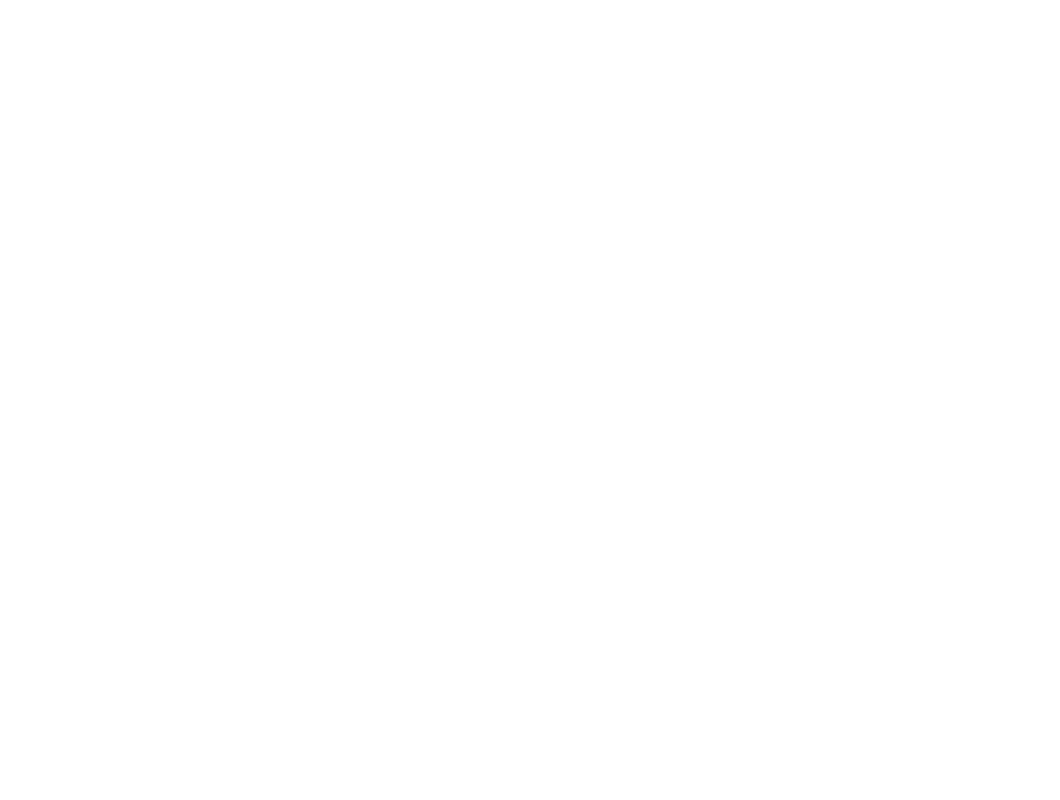
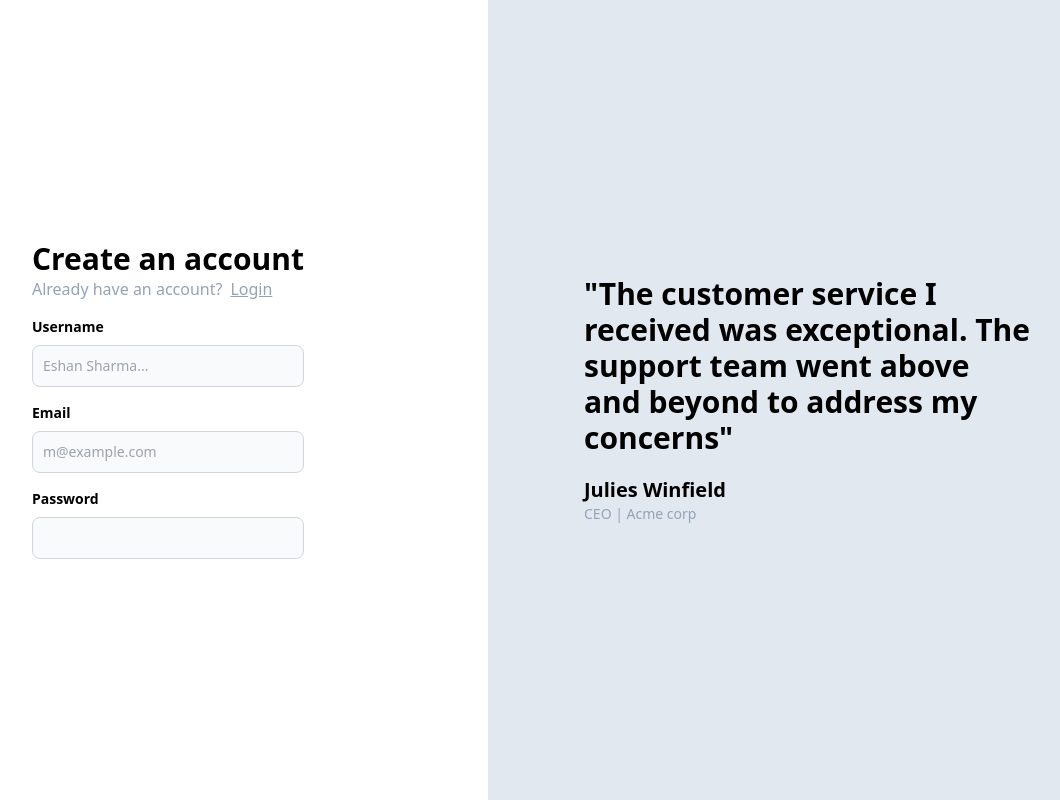
Before and after one commit to Eshan-Sharma/medium, a React (Vite) app in the folder frontend/: page /signin in a window 1280 px wide. Shown: the whole page, without its empty margins (152-1212 px from the left). Built offline with nearby package versions, Linux system fonts and the light colour scheme.

Commit message:
added signup signin pages

```diff
--- a/frontend/src/pages/Signin.tsx
+++ b/frontend/src/pages/Signin.tsx
@@ -1,3 +1,16 @@
+import { Quote } from "../component/Quote";
+import { Auth } from "../component/Auth";
 export const Signin = () => {
-  return <></>;
+  return (
+    <>
+      <div className="grid grid-cols-1 lg:grid-cols-2">
+        <div>
+          <Auth type="signin" />
+        </div>
+        <div className="hidden lg:block">
+          <Quote />
+        </div>
+      </div>
+    </>
+  );
 };
--- a/frontend/src/pages/Signup.tsx
+++ b/frontend/src/pages/Signup.tsx
@@ -3,11 +3,11 @@
 export const Signup = () => {
   return (
     <>
-      <div className="grid grid-cols-2">
+      <div className="grid grid-cols-1 lg:grid-cols-2">
         <div>
           <Auth type="signup" />
         </div>
-        <div className="invisible lg:visible">
+        <div className="hidden lg:block">
           <Quote />
         </div>
       </div>
```
